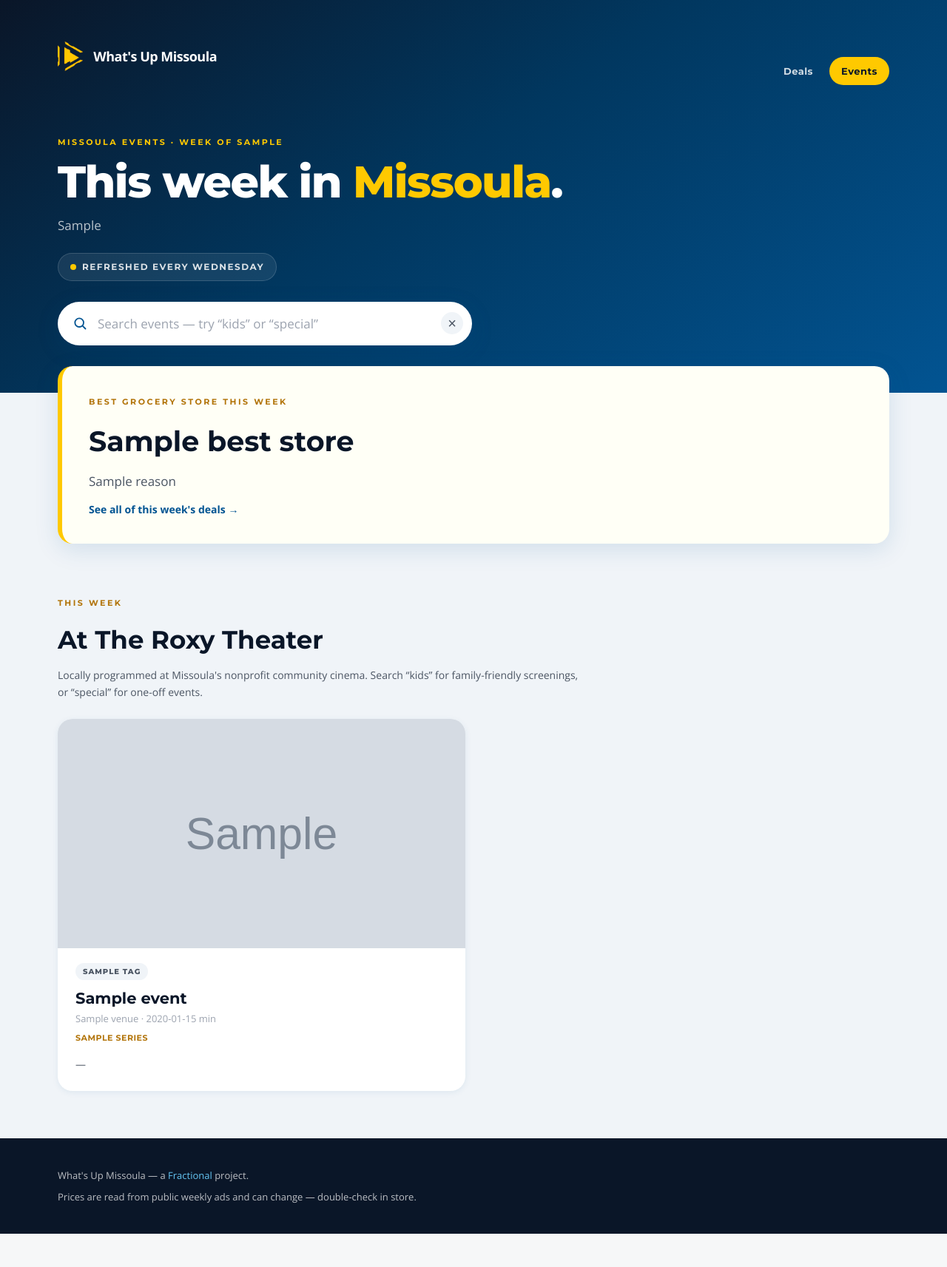
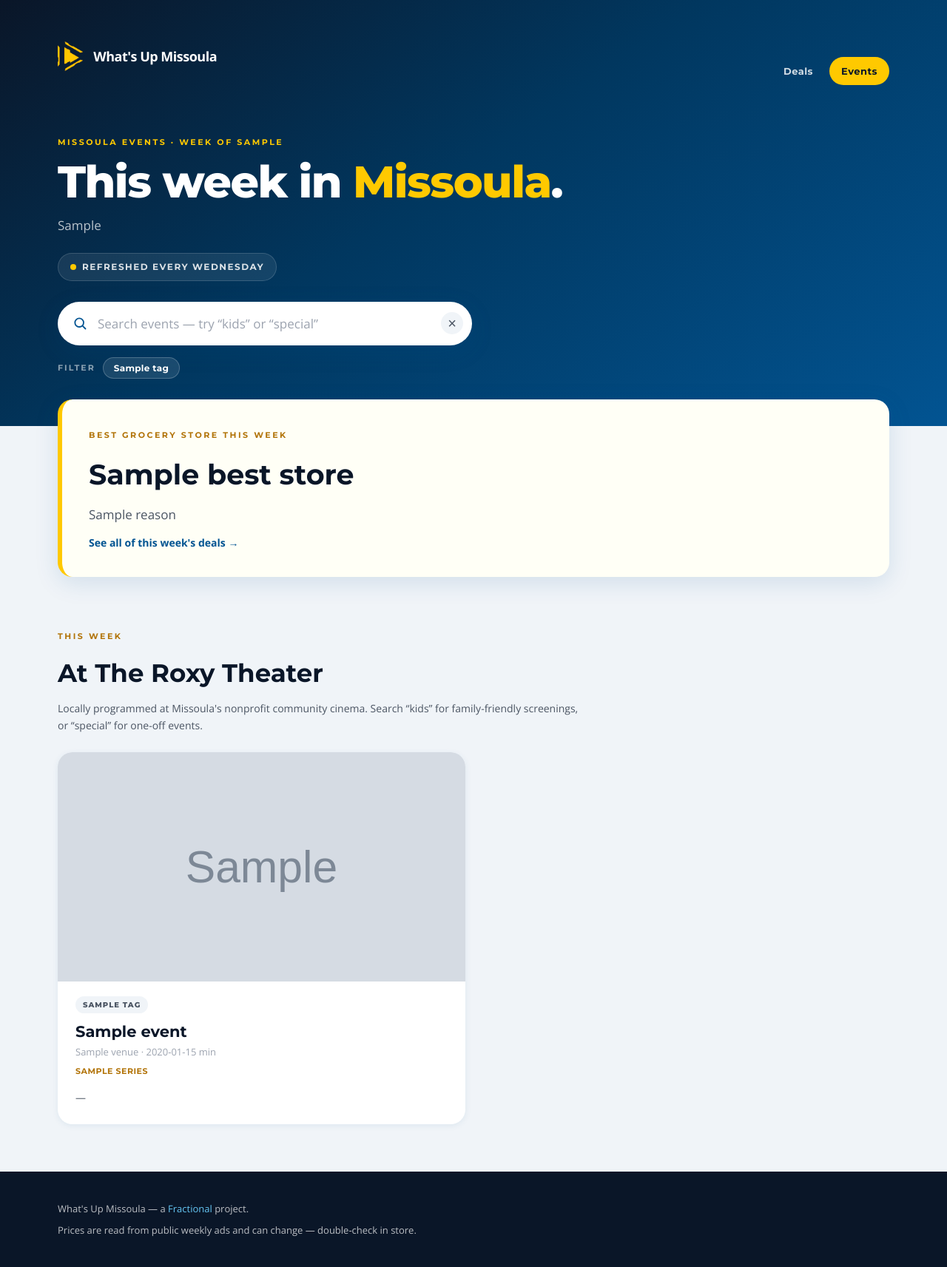
Before and after one commit to andymorse/whatupmissoula, a Python web app: template site/templates/events.html.j2 in a window 1280 px wide. Shown: the whole page at 74% size. Before the commit the page ends 1668 px from the top, so only its background shows below. Run offline with Jinja, Linux system fonts and the light colour scheme; the template is opened without the code that fills it: most values are stand-ins (such as "Sample title", 1, 10 or a date in 2020); grey boxes marked "Sample" are stand-in pictures; some libraries are stand-ins or nearby versions.

Commit message:
Events: clickable tag filter chips + clickable badges
The events search already indexed tags; make them discoverable. Add a
filter bar in the hero listing this week's tags (Kids / Special Event
first, then format tags like Subtitled/Annex) as clickable chips, and make
the on-card badges clickable too. Clicking a chip/badge runs the search for
that tag; clicking the active one again clears it. Chips light up to show
the active filter, and clicking a badge deep in the list scrolls the search
back into view. All reuses the existing client-side filter — no new deps.

Co-Authored-By: Claude Opus 4.8 <noreply@anthropic.com>

```diff
--- a/site/static/css/brand.css
+++ b/site/static/css/brand.css
@@ -177,6 +177,25 @@ h1, h2, h3, .label, nav, .btn { font-family: 'Montserrat', sans-serif; }
 }
 
 /* --- Events page --- */
+/* Tag filter chips in the hero — show the week's tags, click to filter. */
+.tagbar { display: flex; flex-wrap: wrap; align-items: center; gap: 8px; margin-top: 16px; }
+.tagbar-label {
+  font-family: 'Montserrat', sans-serif; font-size: 11px; font-weight: 700;
+  letter-spacing: 2px; text-transform: uppercase; color: rgba(255,255,255,0.55);
+  margin-right: 2px;
+}
+.tagchip {
+  font-family: 'Montserrat', sans-serif; font-size: 12px; font-weight: 700;
+  letter-spacing: 0.3px; color: var(--white);
+  background: rgba(255,255,255,0.10); border: 1px solid rgba(255,255,255,0.22);
+  padding: 6px 14px; border-radius: 999px; cursor: pointer; transition: all 0.2s ease;
+}
+.tagchip:hover { background: rgba(255,255,255,0.2); }
+.tagchip.active { background: var(--gold); color: var(--navy-deep); border-color: var(--gold); }
+.tagchip-kid.active { background: #1f8a4c; color: var(--white); border-color: #1f8a4c; }
+
+.ev-tag[data-q] { cursor: pointer; }
+
 .best-link { margin-top: 12px; }
 .best-link a { color: var(--navy); font-weight: 700; text-decoration: none; font-size: 14px; }
 .best-link a:hover { color: var(--navy-dark); }
--- a/site/templates/events.html.j2
+++ b/site/templates/events.html.j2
@@ -25,6 +25,21 @@
       <button type="button" id="event-search-clear" class="dealsearch-clear" aria-label="Clear search" hidden>&times;</button>
     </div>
     <p class="dealsearch-status" id="event-search-status" role="status" aria-live="polite" hidden></p>
+    {# distinct tags across this week's events → clickable filter chips #}
+    {% set ns = namespace(tags=[]) %}
+    {% for e in report.events %}{% for t in e.tags %}{% if t not in ns.tags %}{% set ns.tags = ns.tags + [t] %}{% endif %}{% endfor %}{% endfor %}
+    {% if ns.tags %}
+    {% set labelmap = {'kid-friendly': 'Kids', 'special-event': 'Special Event'} %}
+    <div class="tagbar" id="event-tagbar" hidden>
+      <span class="tagbar-label">Filter</span>
+      {% for t in ['kid-friendly', 'special-event'] if t in ns.tags %}
+      <button type="button" class="tagchip tagchip-{{ 'kid' if t == 'kid-friendly' else 'special' }}" data-q="{{ t }}">{{ labelmap[t] }}</button>
+      {% endfor %}
+      {% for t in ns.tags if t not in ['kid-friendly', 'special-event'] %}
+      <button type="button" class="tagchip" data-q="{{ t }}">{{ t }}</button>
+      {% endfor %}
+    </div>
+    {% endif %}
   </div>
 </header>
 
@@ -54,9 +69,9 @@
         <div class="event-body">
           {% if kid or special or e.tags %}
           <div class="event-badges">
-            {% if kid %}<span class="ev-tag kid">Kids</span>{% endif %}
-            {% if special %}<span class="ev-tag special">Special Event</span>{% endif %}
-            {% for t in e.tags if t not in ['kid-friendly', 'special-event'] %}<span class="ev-tag plain">{{ t }}</span>{% endfor %}
+            {% if kid %}<span class="ev-tag kid" data-q="kid-friendly" title="Filter to kids events">Kids</span>{% endif %}
+            {% if special %}<span class="ev-tag special" data-q="special-event" title="Filter to special events">Special Event</span>{% endif %}
+            {% for t in e.tags if t not in ['kid-friendly', 'special-event'] %}<span class="ev-tag plain" data-q="{{ t }}" title="Filter to {{ t }}">{{ t }}</span>{% endfor %}
           </div>
           {% endif %}
           <h3 class="event-title">{% if e.url %}<a href="{{ e.url }}" target="_blank" rel="noopener">{{ e.title }}</a>{% else %}{{ e.title }}{% endif %}</h3>
@@ -82,14 +97,18 @@
 
 <script>
 (function () {
-  var input = document.getElementById('event-search');
+  var input  = document.getElementById('event-search');
   if (!input) return;
   var wrap   = input.closest('.dealsearch');
   var clear  = document.getElementById('event-search-clear');
   var status = document.getElementById('event-search-status');
+  var tagbar = document.getElementById('event-tagbar');
   var cards  = [].slice.call(document.querySelectorAll('.event'));
+  var chips  = tagbar ? [].slice.call(tagbar.querySelectorAll('.tagchip')) : [];
 
+  // Search + filter chips are JS-only — reveal them now that they work.
   if (wrap) wrap.hidden = false;
+  if (tagbar) tagbar.hidden = false;
   cards.forEach(function (c) {
     c._hay = (c.getAttribute('data-search') || c.textContent || '').toLowerCase();
   });
@@ -98,6 +117,12 @@
     var raw = input.value.trim();
     var q = raw.toLowerCase();
     clear.hidden = raw === '';
+    // Light up whichever chip matches the active query.
+    chips.forEach(function (chip) {
+      chip.classList.toggle('active',
+        q !== '' && chip.getAttribute('data-q').toLowerCase() === q);
+    });
+
     if (!q) {
       cards.forEach(function (c) { c.hidden = false; });
       status.hidden = true;
@@ -115,11 +140,25 @@
       : hits + (hits === 1 ? ' event' : ' events') + ' match “' + raw + '”.';
   }
 
+  function setQuery(q) {
+    // Clicking the already-active tag clears it (toggle off).
+    input.value = (input.value.trim().toLowerCase() === q.toLowerCase()) ? '' : q;
+    apply();
+  }
+
   input.addEventListener('input', apply);
-  clear.addEventListener('click', function () {
-    input.value = '';
-    apply();
-    input.focus();
+  clear.addEventListener('click', function () { input.value = ''; apply(); input.focus(); });
+
+  // Clickable filter chips and on-card tag badges (anything with data-q).
+  document.addEventListener('click', function (e) {
+    var el = e.target.closest('[data-q]');
+    if (!el) return;
+    e.preventDefault();
+    setQuery(el.getAttribute('data-q'));
+    // If triggered from a badge deep in the list, scroll the search into view.
+    if (el.closest('.event') && wrap) {
+      wrap.scrollIntoView({ behavior: 'smooth', block: 'start' });
+    }
   });
 })();
 </script>
```
